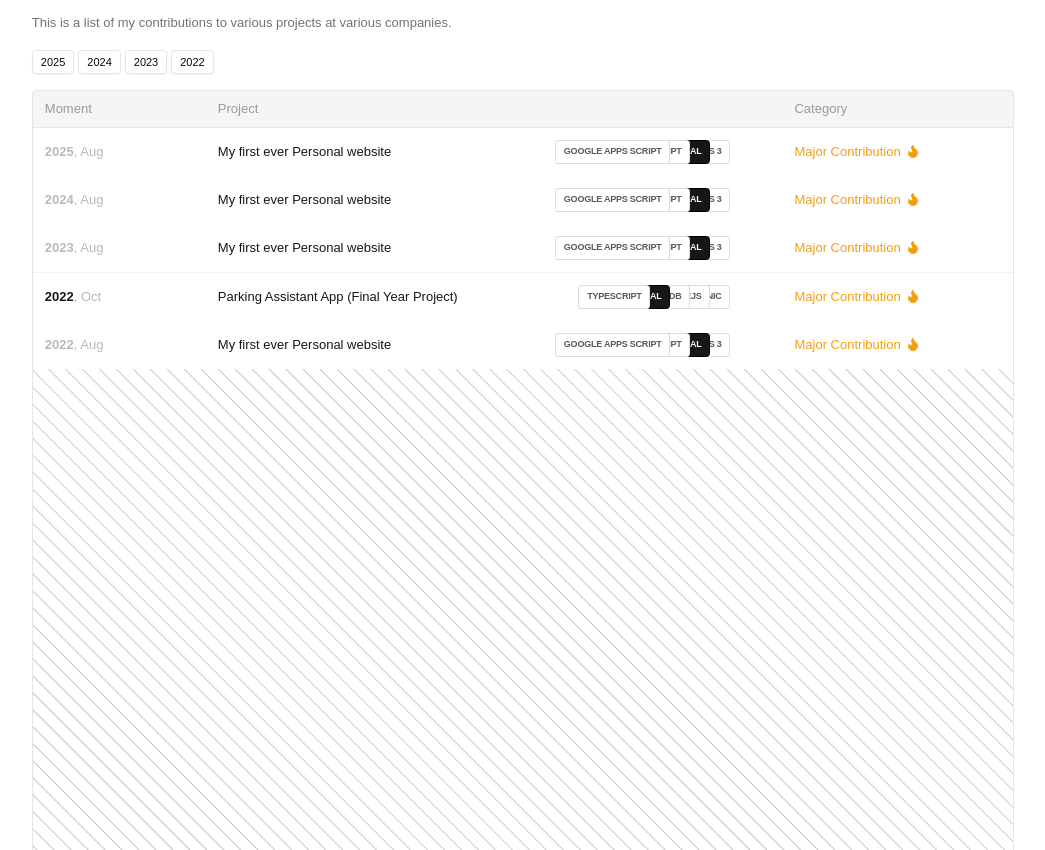
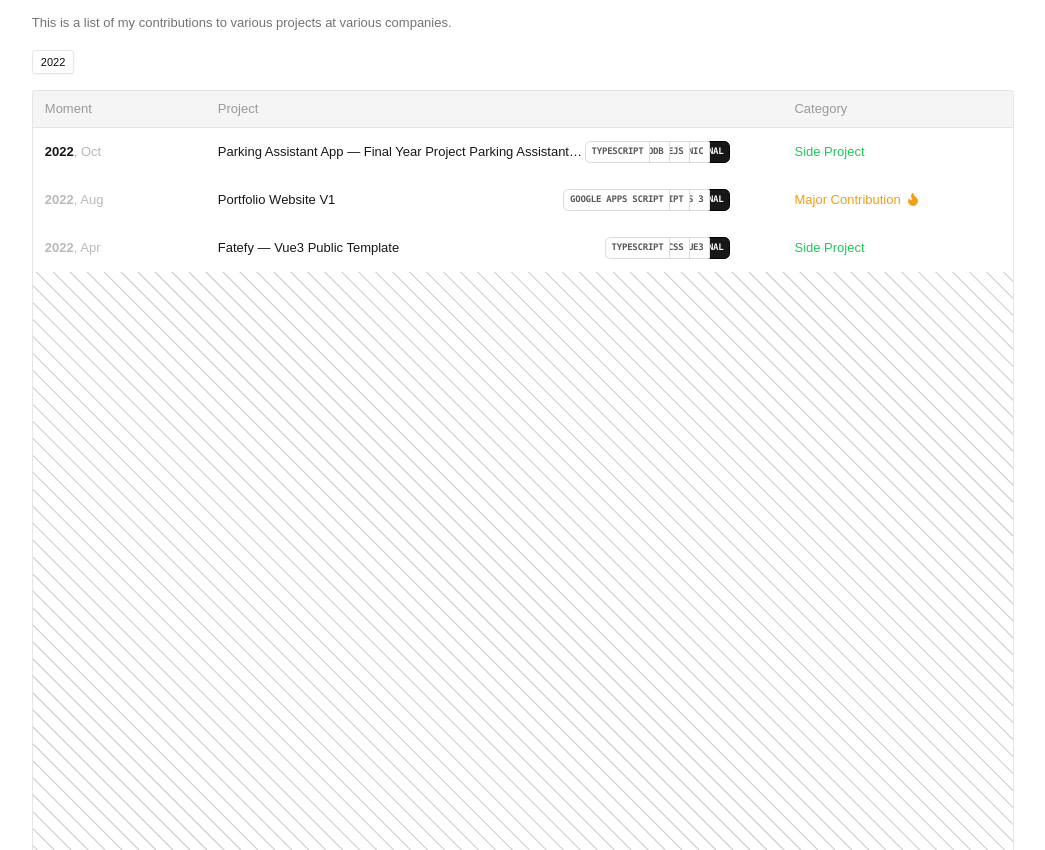
Before and after one commit to Fanoflix/personal-portfolio-v2, a Next.js app: page / in a window 1280 px wide. Shown: the part 1440-2290 px from the top of the page, without its empty margins (117-1162 px from the left). Built offline with nearby package versions, Linux system fonts and the light colour scheme; a web font is replaced by a local one.

Commit message:
FIX: Fixed all issues with the stuff

```diff
--- a/src/components/TagsAnimatedList/TagsAnimatedList.tsx
+++ b/src/components/TagsAnimatedList/TagsAnimatedList.tsx
@@ -3,7 +3,8 @@
 import TooltipWrapper from "@/src/components/Tooltip/TooltipWrapper";
 import { cn } from "@/src/lib/utils";
 import { motion, Variants } from "framer-motion";
-import { useCallback, useMemo } from "react";
+import { useTagsAnimatedList } from "./useTagsAnimatedList";
+import { useEffect } from "react";
 
 export interface Tags {
   name: string;
@@ -15,34 +16,22 @@
 }
 
 export function TagsAnimatedList({ tags }: TagsAnimatedListProps) {
-  const sortedTags = useMemo(
-    () => tags.sort((a, b) => a.name.length - b.name.length),
-    [tags],
-  );
+  const {
+    sortedTags,
+    getCumulativeWidthFromRight,
+    totalExpandedWidth,
+    overlappedWidth,
+  } = useTagsAnimatedList({ tags });
 
-  // Calculate estimated widths for positioning
-  const getEstimatedWidth = useCallback((tagName: string) => {
-    // Rough estimation: 8px per character
-    return tagName.length * 8;
-  }, []);
-
-  const getCumulativeWidthFromRight = useCallback(
-    (index: number) => {
-      let totalWidth = 0;
-      // Sum width of all elements to the right (indices 0 to index-1)
-      for (let i = 0; i < index; i++) {
-        totalWidth += getEstimatedWidth(sortedTags[i].name) - index + 1;
-      }
-
-      return totalWidth;
-    },
-    [sortedTags, getEstimatedWidth],
-  );
-
-  const totalExpandedWidth =
-    getCumulativeWidthFromRight(sortedTags.length) +
-    getEstimatedWidth(sortedTags[sortedTags.length - 1]?.name || "");
-  const overlappedWidth = Math.max(100, sortedTags.length * 40); // Minimum width when overlapped
+  useEffect(() => {
+    for (let i = 0; i < sortedTags.length; i++) {
+      console.log({
+        i,
+        cumWidth: getCumulativeWidthFromRight(i),
+        name: sortedTags[i].name,
+      });
+    }
+  }, [sortedTags]);
 
   return (
     <motion.div
@@ -69,12 +58,13 @@
         >
           <div
             className={cn(
-              "flex items-center justify-center px-2 h-6 cursor-pointer",
-              "rounded-md",
-              index != tags.length - 1 && "pl-3",
+              "flex items-center justify-center px-1.5 h-[22px] cursor-pointer",
+              "rounded-sm",
+              !index && "rounded-r-lg",
+              index === sortedTags.length - 1 && "rounded-l-lg",
               "border border-primary/15",
               "bg-background hover:bg-border",
-              "font-bold tracking-tight text-[9px] text-text hover:text-primary uppercase truncate min-w-0",
+              "font-mono uppercase font-black tracking-tight text-[9px] text-text hover:text-primary truncate min-w-0",
               tag.isSpecial &&
                 "bg-primary hover:bg-primary/80 text-primary-foreground hover:text-primary-foreground border-black",
             )}
@@ -95,7 +85,7 @@
     overlappedWidth: number;
     expandedWidth: number;
   }) => ({
-    width: expandedWidth / 2.2, // Magic number to make it look good
+    width: expandedWidth / 2.1, // Magic number to make it look good
     transition: {
       duration: 0.2,
       ease: "backInOut",
@@ -108,7 +98,7 @@
     overlappedWidth: number;
     expandedWidth: number;
   }) => ({
-    width: expandedWidth / 1.3, // Magic number to make it look good
+    width: expandedWidth / 1.2,
     transition: {
       duration: 0.2,
       ease: "backInOut",
@@ -124,7 +114,7 @@
     index: number;
     cumulativeWidth: number;
   }) => ({
-    translateX: index * -20, // Overlap by 3px per item
+    translateX: index * -20,
     transition: {
       duration: 0.2,
       ease: "backInOut",
--- /dev/null
+++ b/src/components/TagsAnimatedList/useTagsAnimatedList.ts
@@ -0,0 +1,65 @@
+import { useCallback, useMemo } from "react";
+import { Tags } from "./TagsAnimatedList";
+
+interface UseTagsAnimatedListProps {
+  tags: Tags[];
+}
+
+interface UseTagsAnimatedListReturn {
+  sortedTags: Tags[];
+  getEstimatedWidth: (tagName: string) => number;
+  getCumulativeWidthFromRight: (index: number) => number;
+  totalExpandedWidth: number;
+  overlappedWidth: number;
+}
+
+export function useTagsAnimatedList({
+  tags,
+}: UseTagsAnimatedListProps): UseTagsAnimatedListReturn {
+  let sortedTags = useMemo(
+    () => tags.sort((a, b) => a.name.length - b.name.length),
+    [tags],
+  );
+
+  const specialTags = sortedTags.filter((tag) => tag.isSpecial);
+  const nonSpecialTags = sortedTags.filter((tag) => !tag.isSpecial);
+  sortedTags = [...specialTags, ...nonSpecialTags];
+
+  const getEstimatedWidth = useCallback((tagName: string) => {
+    const estimatedWidthPerMonoSpaceCharacter = 5;
+    const xPadding = 12;
+    const extraSpace = 1;
+    const widthOfPill =
+      tagName.length * estimatedWidthPerMonoSpaceCharacter +
+      xPadding +
+      extraSpace;
+
+    return widthOfPill;
+  }, []);
+
+  const getCumulativeWidthFromRight = useCallback(
+    (index: number) => {
+      let totalWidth = 0;
+      // Sum width of all elements to the right (indices 0 to index-1)
+      for (let i = 0; i < index; i++) {
+        totalWidth += getEstimatedWidth(sortedTags[i].name);
+      }
+
+      return totalWidth;
+    },
+    [sortedTags, getEstimatedWidth],
+  );
+
+  const totalExpandedWidth =
+    getCumulativeWidthFromRight(sortedTags.length) +
+    getEstimatedWidth(sortedTags[sortedTags.length - 1]?.name || "");
+  const overlappedWidth = Math.max(100, sortedTags.length * 40); // Minimum width when overlapped
+
+  return {
+    sortedTags,
+    getEstimatedWidth,
+    getCumulativeWidthFromRight,
+    totalExpandedWidth,
+    overlappedWidth,
+  };
+}
--- a/src/features/work/types.ts
+++ b/src/features/work/types.ts
@@ -11,14 +11,11 @@
 };
 
 export type Work = {
-  id: string;
   project: WorkProject;
   date: string;
-  category: string;
 };
 
 export type WorkProject = {
-  id: string;
   name: string;
   company?: {
     companyName: string;
--- a/src/features/work/work-data.ts
+++ b/src/features/work/work-data.ts
@@ -1,63 +1,63 @@
 import { WorkByYear } from "./types";
 
 export const WORK_DATA: WorkByYear = {
-  "2025": [
-    {
-      id: "work-2025-1",
-      project: {
-        id: "my-first-ever-personal-website",
-        name: "My first ever Personal website",
-        label: "majorContribution",
-        tags: [
-          { name: "VueJS 3" },
-          { name: "Typescript" },
-          { name: "Google Apps Script" },
-        ],
-      },
-      date: "August 1, 2025",
-      category: "Mobile Development",
-    },
-  ],
-  "2024": [
-    {
-      id: "work-2024-1",
-      project: {
-        id: "my-first-ever-personal-website",
-        name: "My first ever Personal website",
-        label: "majorContribution",
-        tags: [
-          { name: "VueJS 3" },
-          { name: "Typescript" },
-          { name: "Google Apps Script" },
-        ],
-      },
-      date: "August 1, 2024",
-      category: "Mobile Development",
-    },
-  ],
-  "2023": [
-    {
-      id: "work-2023-1",
-      project: {
-        id: "my-first-ever-personal-website",
-        name: "My first ever Personal website",
-        label: "majorContribution",
-        tags: [
-          { name: "VueJS 3" },
-          { name: "Typescript" },
-          { name: "Google Apps Script" },
-        ],
-      },
-      date: "August 1, 2023",
-      category: "Mobile Development",
-    },
-  ],
+  // "2025": [
+  //   {
+  //     project: {
+  //       name: "My first ever Personal website",
+  //       label: "majorContribution",
+  //       tags: [
+  //         { name: "VueJS 3" },
+  //         { name: "Typescript" },
+  //         { name: "Google Apps Script" },
+  //       ],
+  //     },
+  //     date: "August 1, 2025",
+  //     category: "Mobile Development",
+  //   },
+  // ],
+  // "2024": [
+  //   {
+  //     project: {
+  //       name: "My first ever Personal website",
+  //       label: "majorContribution",
+  //       tags: [
+  //         { name: "VueJS 3" },
+  //         { name: "Typescript" },
+  //         { name: "Google Apps Script" },
+  //       ],
+  //     },
+  //     date: "August 1, 2024",
+  //     category: "Mobile Development",
+  //   },
+  // ],
+  // "2023": [
+  //   {
+  //     project: {
+  //       name: "My first ever Personal website",
+  //       label: "majorContribution",
+  //       tags: [
+  //         { name: "VueJS 3" },
+  //         { name: "Typescript" },
+  //         { name: "Google Apps Script" },
+  //       ],
+  //     },
+  //     date: "August 1, 2023",
+  //     category: "Mobile Development",
+  //   },
+  // ],
   "2022": [
     {
-      id: "work-2022-1",
       project: {
-        id: "my-first-ever-personal-website",
-        name: "My first ever Personal website",
+        name: "Fatefy — Vue3 Public Template",
+        label: "sideProject",
+        tags: [{ name: "Vue3" }, { name: "Typescript" }, { name: "Scss" }],
+      },
+      date: "April 1, 2022",
+    },
+    {
+      project: {
+        name: "Portfolio Website V1",
         label: "majorContribution",
         tags: [
           { name: "VueJS 3" },
@@ -66,14 +66,11 @@
         ],
       },
       date: "August 1, 2022",
-      category: "Mobile Development",
     },
     {
-      id: "work-2022-2",
       project: {
-        id: "project-api-gateway",
-        name: "Parking Assistant App (Final Year Project)",
-        label: "majorContribution",
+        name: "Parking Assistant App — Final Year Project Parking Assistant App — Final Year Project",
+        label: "sideProject",
         tags: [
           { name: "Ionic" },
           { name: "Typescript" },
@@ -82,7 +79,6 @@
         ],
       },
       date: "October 1, 2022",
-      category: "Backend Development",
     },
   ],
 };
```
